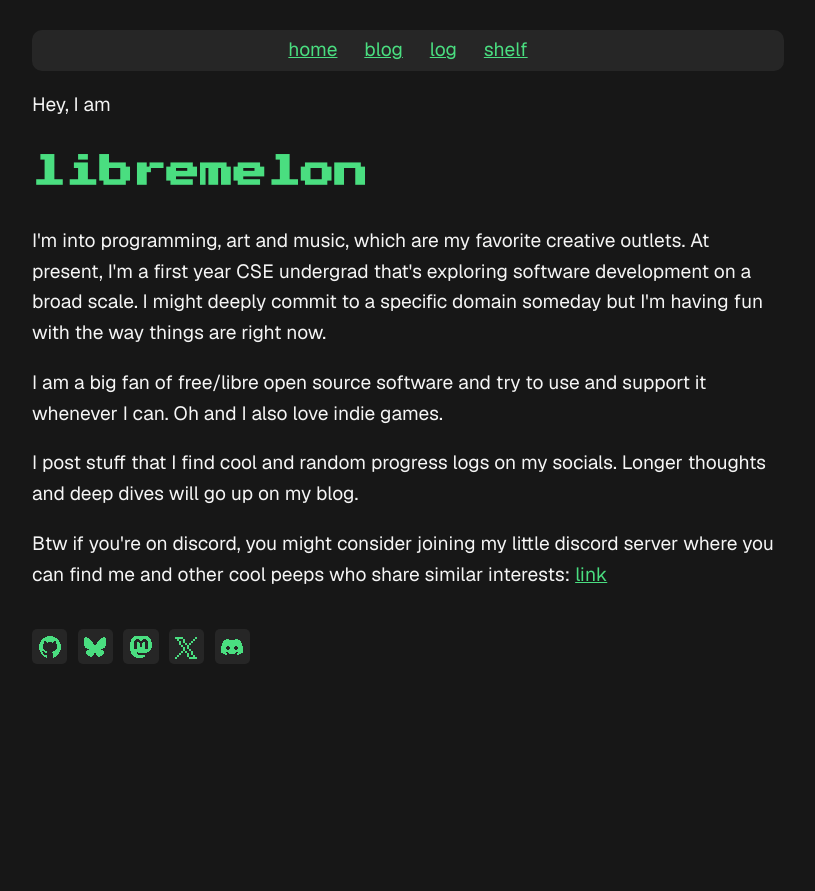
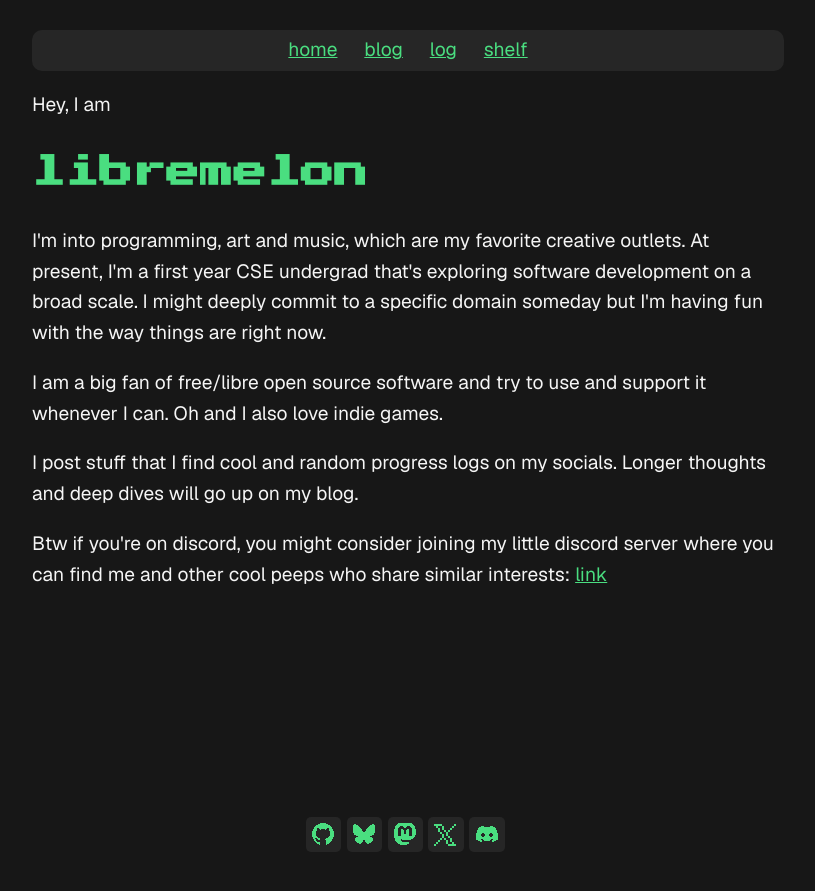
Before and after one commit to libremelon/libremelon.github.io, a Jekyll site: the page built from index.html, in a window 1280 px wide. Shown: the top 891 px of the page, without its empty margins (232-1047 px from the left). Built offline with Jekyll 4.4.1, drawn with Linux system fonts in a browser that asks for light colours.

Commit message:
feat(footer-nav): restrict footer nav to the bottom of the page

```diff
--- a/_layouts/default.html
+++ b/_layouts/default.html
@@ -17,6 +17,8 @@
     <title>{{ page.title }}</title>
   </head>
   <body>
-    {% include header-nav.html %} {{ content }} {% include footer-nav.html %}
+    {% include header-nav.html %}
+    <div id="content">{{ content }}</div>
+    {% include footer-nav.html %}
   </body>
 </html>
--- a/_sass/main.scss
+++ b/_sass/main.scss
@@ -3,6 +3,7 @@ html {
   font-family: "Geist", sans-serif;
   color: #f5f5f5;
   font-size: larger;
+  height: 100vh;
 }
 
 #pixel-strong {
@@ -14,6 +15,13 @@ html {
 body {
   padding: 1% 20%;
   line-height: 1.6;
+  display: flex;
+  flex-direction: column;
+  min-height: 94.5vh;
+}
+
+#content {
+  flex: 1;
 }
 
 ul#header {
@@ -47,6 +55,9 @@ a.icon {
 
 #footer-nav {
   padding: 1em 0em;
+  display: flex;
+  flex-direction: row;
+  justify-content: center;
 }
 
 .pixel--github {
```
